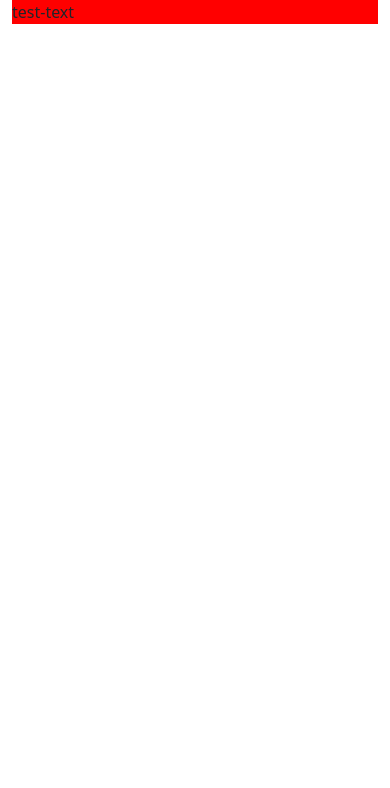
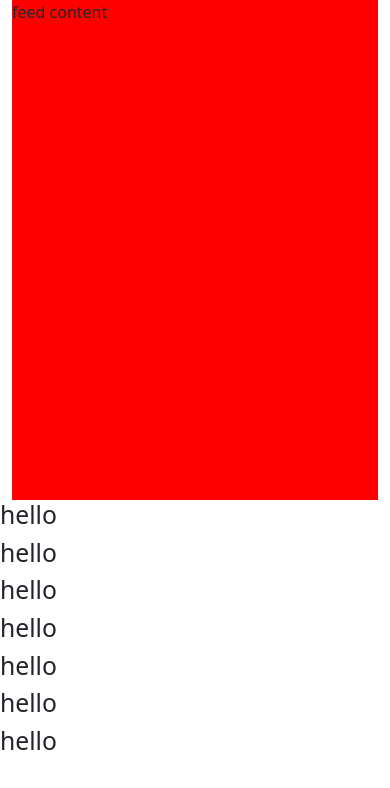
Before and after one commit to johannranudd/CSS-frameworks-CA_JR, a website: page index.html in a window 390 px wide. Drawn offline with nearby package versions, Linux system fonts and the light colour scheme.

Commit message:
testing something with responsive feed section and sidebar

```diff
--- a/index.html
+++ b/index.html
@@ -19,6 +19,7 @@
   </head>
   <body>
     <div class="container sidebar-wrapper">
+      <!-- sidebar -->
       <div class="sidebar">
         <button href="#" class="logo">
           <i class="fa-solid fa-crosshairs"></i>
@@ -40,12 +41,24 @@
           <p>hello</p>
         </a>
       </div>
-      <div class="test-container">
-        <p>test-text</p>
+      <div class="posts-container">
+        <!-- form to submit feed -->
+        <form action=""></form>
+        <!-- icons and add image icons etc-->
+        <!-- feed content -->
+        <div class="feed-container">
+          <div class="feed-card">feed content</div>
+        </div>
       </div>
     </div>
     <!-- end container -->
-
+    <h2>hello</h2>
+    <h2>hello</h2>
+    <h2>hello</h2>
+    <h2>hello</h2>
+    <h2>hello</h2>
+    <h2>hello</h2>
+    <h2>hello</h2>
     <!-- hero content -->
 
     <!-- SCRIPTS -->
--- a/scss/index.scss
+++ b/scss/index.scss
@@ -5,6 +5,9 @@ body {
 a {
   text-decoration: none;
   color: inherit;
+}
+.sidebar-wrapper {
+  display: flex;
 }
 .sidebar {
   display: none;
@@ -40,6 +43,24 @@ a {
 }
 
 // test-container
-.test-container {
+.posts-container {
+  width: 100%;
+  margin-left: auto;
+  height: 500px;
   background: red;
+  @media (min-width: 540px) {
+    width: 78%;
+  }
+  @media (min-width: 768px) {
+    width: 83.5%;
+  }
+  @media (min-width: 992px) {
+    width: 87.7%;
+  }
+  @media (min-width: 1200px) {
+    width: 89.5%;
+  }
+  @media (min-width: 1298px) {
+    width: 73.7%;
+  }
 }
```
Also changed, not shown: scss/index.css, 1 other file.
